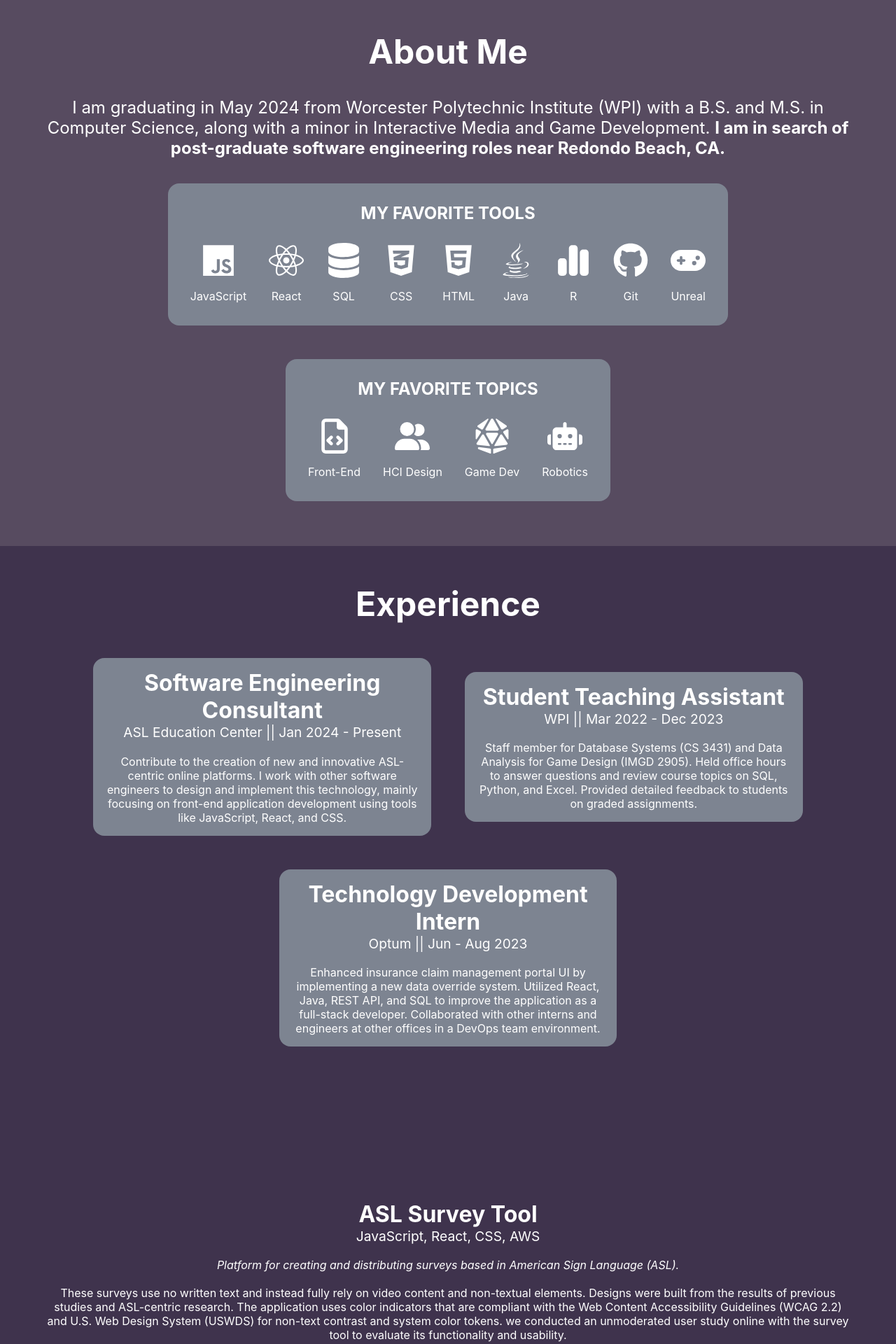
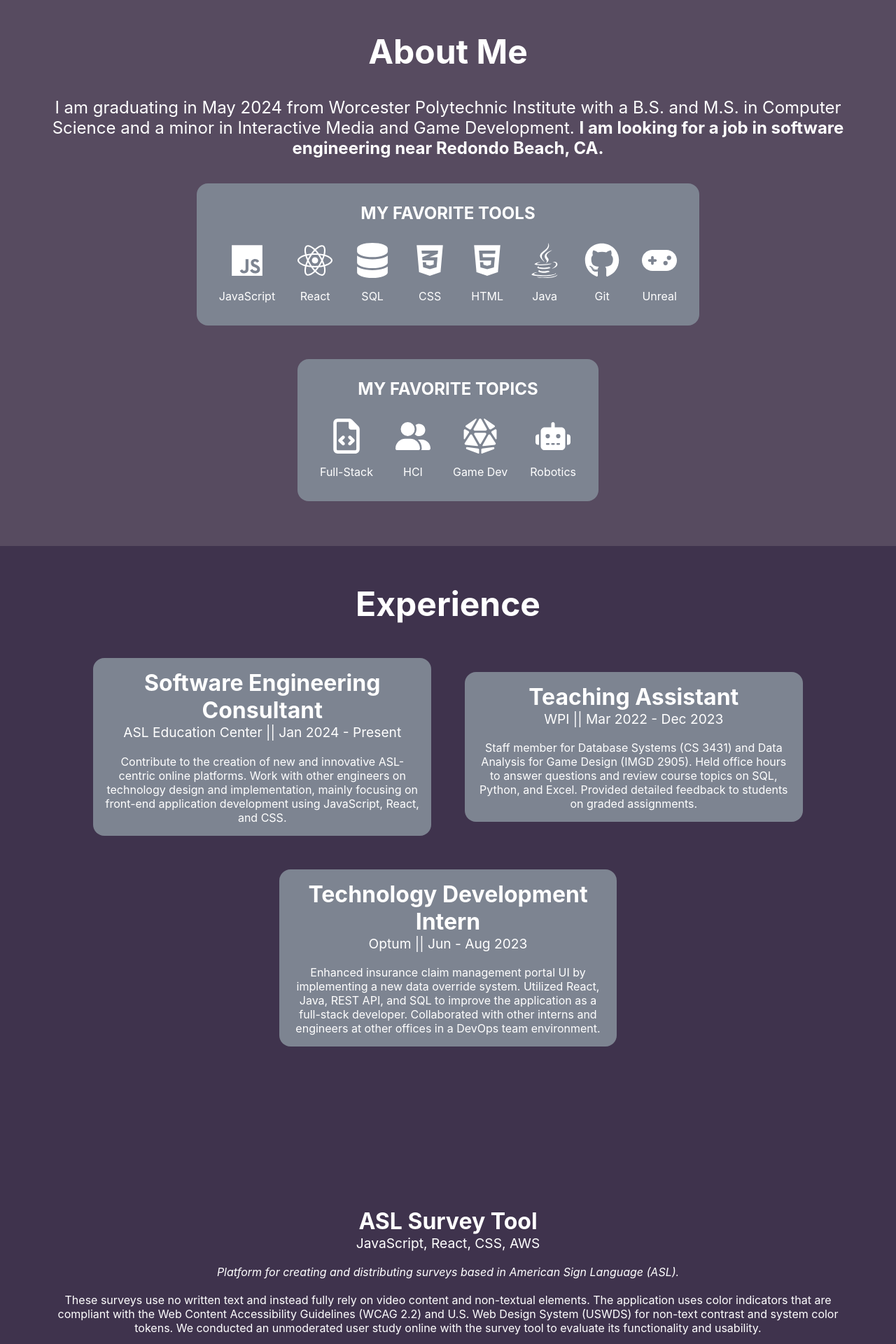
Before and after one commit to jennatripoli/jennatripoli.github.io, a React (Create React App) app: page / in a window 1280 px wide. Shown: the part 820-2740 px from the top of the page at 70% size. Built offline with nearby package versions, Linux system fonts and the light colour scheme.

Commit message:
Formatting adjustments

```diff
--- a/src/App.css
+++ b/src/App.css
@@ -1,7 +1,7 @@
 html {
   scroll-snap-type: y mandatory;
   overflow-y: scroll;
-  overflow-x: hidden;
+  overflow-x: clip;
 }
 
 .App {
--- a/src/App.js
+++ b/src/App.js
@@ -55,7 +55,7 @@ function App() {
       </section>
       <section className="About">
         <label className="About-title">About Me</label>
-        <label className="About-intro">I am graduating in May 2024 from Worcester Polytechnic Institute (WPI) with a B.S. and M.S. in Computer Science, along with a minor in Interactive Media and Game Development. <b>I am in search of post-graduate software engineering roles near Redondo Beach, CA.</b></label>
+        <label className="About-intro">I am graduating in May 2024 from Worcester Polytechnic Institute with a B.S. and M.S. in Computer Science and a minor in Interactive Media and Game Development. <b>I am looking for a job in software engineering near Redondo Beach, CA.</b></label>
         <div className="Skills">
           <label className="Skills-title">MY FAVORITE TOOLS</label>
           <div className="Skills-items">
@@ -65,7 +65,6 @@ function App() {
             <div className="Skill">{css}<label className="Skill-label">CSS</label></div>
             <div className="Skill">{html}<label className="Skill-label">HTML</label></div>
             <div className="Skill">{java}<label className="Skill-label">Java</label></div>
-            <div className="Skill">{r}<label className="Skill-label">R</label></div>
             <div className="Skill">{git}<label className="Skill-label">Git</label></div>
             <div className="Skill">{unrealengine}<label className="Skill-label">Unreal</label></div>
           </div>
@@ -73,8 +72,8 @@ function App() {
         <div className="Skills">
           <label className="Skills-title">MY FAVORITE TOPICS</label>
           <div className="Skills-items">
-            <div className="Skill">{frontend}<label className="Skill-label">Front-End</label></div>
-            <div className="Skill">{hci}<label className="Skill-label">HCI Design</label></div>
+            <div className="Skill">{frontend}<label className="Skill-label">Full-Stack</label></div>
+            <div className="Skill">{hci}<label className="Skill-label">HCI</label></div>
             <div className="Skill">{imgd}<label className="Skill-label">Game Dev</label></div>
             <div className="Skill">{rbe}<label className="Skill-label">Robotics</label></div>
           </div>
@@ -86,10 +85,10 @@ function App() {
           <div className="Job">
             <label className="Job-title">Software Engineering Consultant</label>
             <label className="Job-subtitle">ASL Education Center || Jan 2024 - Present</label>
-            <label className="Job-description">Contribute to the creation of new and innovative ASL-centric online platforms. I work with other software engineers to design and implement this technology, mainly focusing on front-end application development using tools like JavaScript, React, and CSS.</label>
+            <label className="Job-description">Contribute to the creation of new and innovative ASL-centric online platforms. Work with other engineers on technology design and implementation, mainly focusing on front-end application development using JavaScript, React, and CSS.</label>
           </div>
           <div className="Job">
-            <label className="Job-title">Student Teaching Assistant</label>
+            <label className="Job-title">Teaching Assistant</label>
             <label className="Job-subtitle">WPI || Mar 2022 - Dec 2023</label>
             <label className="Job-description">Staff member for Database Systems (CS 3431) and Data Analysis for Game Design (IMGD 2905). Held office hours to answer questions and review course topics on SQL, Python, and Excel. Provided detailed feedback to students on graded assignments.</label>
           </div>
@@ -105,7 +104,7 @@ function App() {
           <div className="Project-text">
             <label className="Project-title">ASL Survey Tool</label>
             <label className="Project-subtitle">JavaScript, React, CSS, AWS</label>
-            <label className="Project-description"><i>Platform for creating and distributing surveys based in American Sign Language (ASL).</i><br /><br />These surveys use no written text and instead fully rely on video content and non-textual elements. Designs were built from the results of previous studies and ASL-centric research. The application uses color indicators that are compliant with the Web Content Accessibility Guidelines (WCAG 2.2) and U.S. Web Design System (USWDS) for non-text contrast and system color tokens. we conducted an unmoderated user study online with the survey tool to evaluate its functionality and usability.</label>
+            <label className="Project-description"><i>Platform for creating and distributing surveys based in American Sign Language (ASL).</i><br /><br />These surveys use no written text and instead fully rely on video content and non-textual elements. The application uses color indicators that are compliant with the Web Content Accessibility Guidelines (WCAG 2.2) and U.S. Web Design System (USWDS) for non-text contrast and system color tokens. We conducted an unmoderated user study online with the survey tool to evaluate its functionality and usability.</label>
             <div className="Project-buttons">
               <a className="Project-button" href="docs/asl_survey_tool.pdf" target="_blank" rel="noopener noreferrer">Report</a>
             </div>
@@ -120,7 +119,7 @@ function App() {
           <div className="Project-text">
             <label className="Project-title">Study Buddy</label>
             <label className="Project-subtitle">Kotlin, XML, SQLite</label>
-            <label className="Project-description"><i>Android app for creating and studying flashcards.</i><br /><br />Users are able to make study sets with terms and definitions that they enter, and then study this information with animated digital flashcards. The application features a study plan timer using the Pomodoro Technique for structured studying, along with a dictionary search that handles written and spoken input.</label>
+            <label className="Project-description"><i>Android application for studying flashcards.</i><br /><br />Users are able to make study sets with terms and definitions that they enter, and then study this information with animated digital flashcards. The application features a study plan timer using the Pomodoro Technique for structured studying, along with a dictionary search that handles written and spoken input.</label>
             <div className="Project-buttons">
               <a className="Project-button" href="https://github.com/jennatripoli/StudyBuddy" target="_blank" rel="noopener noreferrer">GitHub</a>
               <a className="Project-button" href="https://www.youtube.com/watch?v=2_jPqKdkBzg" target="_blank" rel="noopener noreferrer">Demo</a>
```
